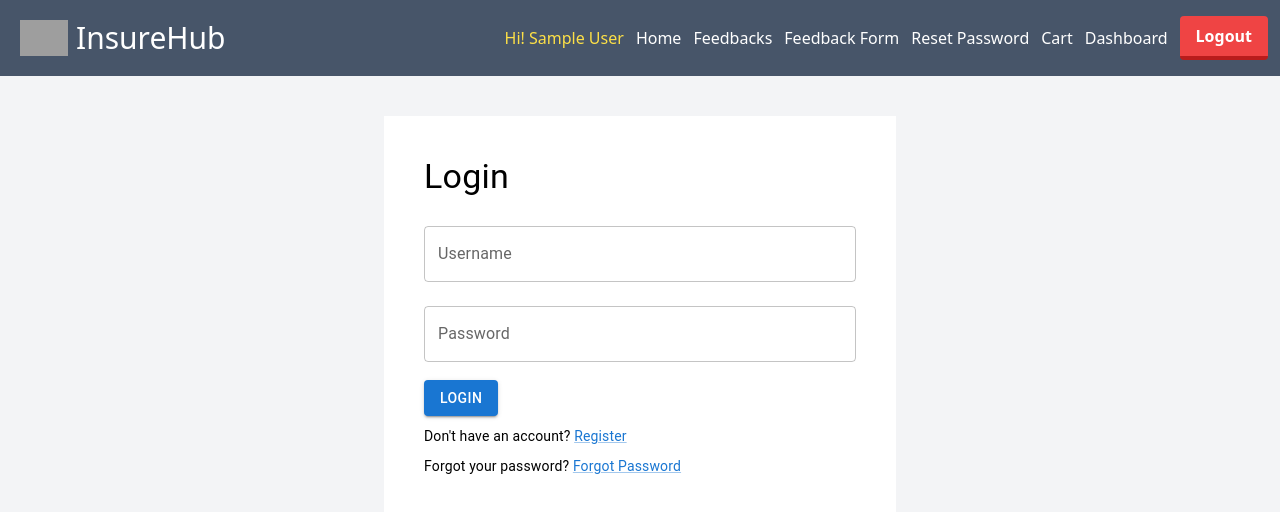
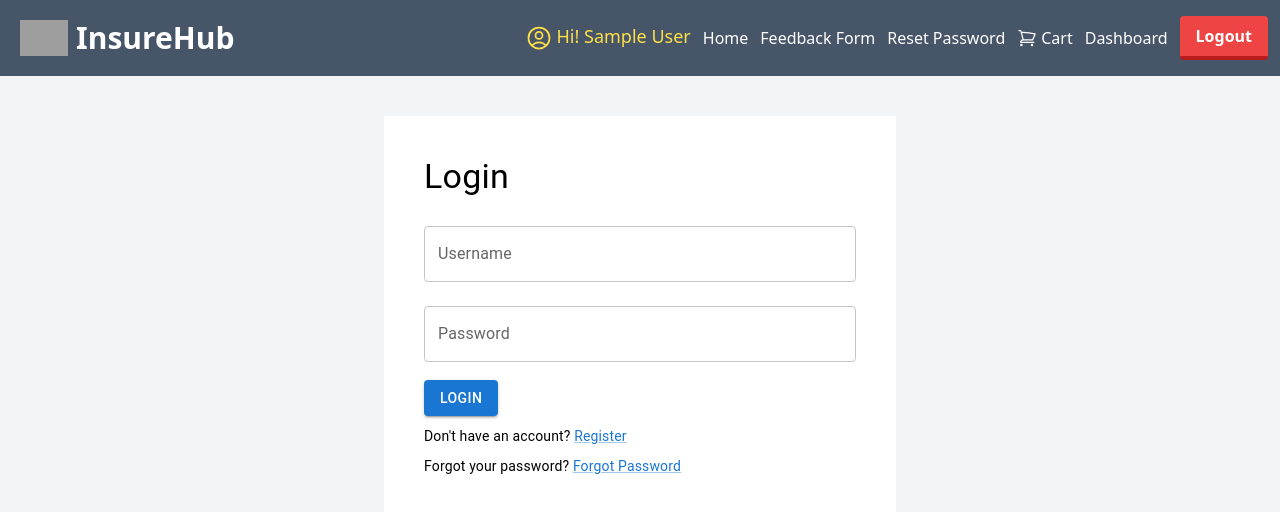
Before and after one commit to arunsingh-me/insurance-app-client-2, a React (Create React App) app: page /login in a window 1280 px wide. Shown: the top 512 px of the page. Built offline with nearby package versions, Linux system fonts and the light colour scheme; no server answers; sample sign-in values are in the browser's storage; grey boxes are pictures that could not be loaded.

Commit message:
end game3

```diff
--- a/package.json
+++ b/package.json
@@ -6,6 +6,7 @@
     "@emotion/react": "^11.11.1",
     "@emotion/styled": "^11.11.0",
     "@material-ui/core": "^4.12.4",
+    "@mui/icons-material": "^5.14.18",
     "@mui/material": "^5.14.17",
     "@testing-library/jest-dom": "^5.17.0",
     "@testing-library/react": "^13.4.0",
--- a/src/components/Navbar.jsx
+++ b/src/components/Navbar.jsx
@@ -1,12 +1,21 @@
 import { Link } from 'react-router-dom';
 import useAuth from '../hooks/useAuth';
-import { useNavigate } from 'react-router-dom';
+import { useNavigate, Navigate } from 'react-router-dom';
 import toast from 'react-hot-toast';
+// import ShoppingCartIcon from '@mui/icons-material/ShoppingCart';
 
 const Navbar = () => {
   const { auth, setAuth } = useAuth();
   const navigate = useNavigate();
+  const isAdmin = sessionStorage.getItem('admin') === 'true';
   const handlelogout = () => {
+    if (isAdmin) {
+      sessionStorage.removeItem('admin');
+      console.log('Admin logged out');
+      Navigate('/login');
+      toast.success('Logout success');
+      return;
+    }
     setAuth({});
     localStorage.removeItem('auth');
     navigate('/');
@@ -22,12 +31,30 @@ const Navbar = () => {
           src="https://img.icons8.com/cotton/64/security-checked--v3.png"
           alt="security-checked--v3"
         />
-        <h1 className="text-3xl">InsureHub</h1>
+        <h1 className="text-3xl font-extrabold">InsureHub</h1>
       </div>
-      {auth?.token && <p className="text-yellow-300">Hi! {auth?.name}</p>}
+      {auth?.token && (
+        <p className="text-yellow-300 flex text-lg">
+          <svg
+            xmlns="http://www.w3.org/2000/svg"
+            fill="none"
+            viewBox="0 0 24 24"
+            strokeWidth={1.5}
+            stroke="currentColor"
+            className="w-8 h-8 pr-1"
+          >
+            <path
+              strokeLinecap="round"
+              strokeLinejoin="round"
+              d="M17.982 18.725A7.488 7.488 0 0012 15.75a7.488 7.488 0 00-5.982 2.975m11.963 0a9 9 0 10-11.963 0m11.963 0A8.966 8.966 0 0112 21a8.966 8.966 0 01-5.982-2.275M15 9.75a3 3 0 11-6 0 3 3 0 016 0z"
+            />
+          </svg>
+          Hi! {auth?.name}
+        </p>
+      )}
       <Link to="/">Home</Link>
-      <Link to="/feedback">Feedbacks</Link>
-      {!auth?.token && (
+      {isAdmin && <Link to="/feedback">Feedback</Link>}
+      {!auth?.token && !isAdmin && (
         <>
           <Link to="/register">Register</Link>
           <Link
@@ -42,7 +69,23 @@ const Navbar = () => {
         <>
           <Link to="/feedback-form">Feedback Form</Link>
           <Link to="/forgot-password">Reset Password</Link>
-          <Link to="/cart">Cart</Link>
+          <Link to="/cart" className="flex space-x-1">
+            <svg
+              xmlns="http://www.w3.org/2000/svg"
+              fill="none"
+              viewBox="0 0 24 24"
+              strokeWidth={1.5}
+              stroke="currentColor"
+              className="w-6 h-6 pr-1"
+            >
+              <path
+                strokeLinecap="round"
+                strokeLinejoin="round"
+                d="M2.25 3h1.386c.51 0 .955.343 1.087.835l.383 1.437M7.5 14.25a3 3 0 00-3 3h15.75m-12.75-3h11.218c1.121-2.3 2.1-4.684 2.924-7.138a60.114 60.114 0 00-16.536-1.84M7.5 14.25L5.106 5.272M6 20.25a.75.75 0 11-1.5 0 .75.75 0 011.5 0zm12.75 0a.75.75 0 11-1.5 0 .75.75 0 011.5 0z"
+              />
+            </svg>
+            Cart
+          </Link>
           <Link to="/dashboard">Dashboard</Link>
           <Link
             className="bg-red-500 hover:bg-red-400 text-white font-bold py-2 px-4 border-b-4 border-red-700 hover:border-red-500 rounded"
@@ -52,6 +95,14 @@ const Navbar = () => {
           </Link>
         </>
       )}
+      {isAdmin && (
+        <Link
+          className="bg-red-500 hover:bg-red-400 text-white font-bold py-2 px-4 border-b-4 border-red-700 hover:border-red-500 rounded"
+          onClick={handlelogout}
+        >
+          Logout
+        </Link>
+      )}
     </div>
   );
 };
--- a/src/components/PolicyBuyerDashboard.jsx
+++ b/src/components/PolicyBuyerDashboard.jsx
@@ -130,7 +130,7 @@ function PolicyBuyerDashboard() {
       className="flex flex-col-reverse space-y-4 bg-neutral-200 rounded-md"
     >
       {isLoaded ? (
-        data[0].map((order) => (
+        data[0]?.map((order) => (
           <OrderDetails
             key={order.id}
             order={order}
--- a/src/context/OrderContext.js
+++ b/src/context/OrderContext.js
@@ -137,11 +137,17 @@ export const OrderProvider = ({ children }) => {
         'Content-Type': 'application/json'
       };
 
-      axios
-        .post('/order/addOrderWithUserDetails', updatedOrder[0], { headers })
-        .then((response) => {
-          console.log(response.status);
-        });
+      try {
+        const response = axios.post(
+          '/order/addOrderWithUserDetails',
+          updatedOrder[0],
+          { headers }
+        );
+        console.log(response.status);
+      } catch (error) {
+        console.error('Error posting order:', error.message);
+      }
+      //   return updatedOrder;
     });
 
     try {
@@ -153,6 +159,15 @@ export const OrderProvider = ({ children }) => {
       console.error('Error deleting data:', error.message);
     }
     // window.location.reload();
+    setUdm({
+      userName: '',
+      age: 0,
+      isTobaccoConsumer: false,
+      doesUserDrink: false,
+      nomineeName: '',
+      nomineeAge: 0,
+      nomineeRelation: ''
+    });
     toast.success('Order Placed Successfully');
     setCartChanged(!cartChanged);
     navigate('/feedback-form');
--- a/src/pages/FeedbackForm.jsx
+++ b/src/pages/FeedbackForm.jsx
@@ -10,8 +10,10 @@ import {
 } from '@material-ui/core';
 import axios from '../utils/axios';
 import toast from 'react-hot-toast';
+import { useNavigate } from 'react-router-dom';
 
 export default function FeedbackForm() {
+  const navigate = useNavigate();
   const currentDate = new Date();
   const year = currentDate.getFullYear();
   const month = (currentDate.getMonth() + 1).toString().padStart(2, '0');
@@ -37,6 +39,7 @@ export default function FeedbackForm() {
     e.preventDefault();
     postfeedback();
     console.log('Form submitted');
+    navigate('/dashboard');
   };
 
   const postfeedback = async () => {
--- a/src/pages/Login.jsx
+++ b/src/pages/Login.jsx
@@ -21,6 +21,12 @@ export default function Login() {
   } = useForm();
 
   const onSubmit = async ({ username, password }) => {
+    if (username === 'admin' && password === 'admin') {
+      toast.success('Login success');
+      sessionStorage.setItem('admin', true);
+      navigate('/feedback');
+      return;
+    }
     try {
       const response = await axios.post('/auth/token', {
         username,
@@ -37,7 +43,7 @@ export default function Login() {
       console.log(typeof data);
 
       setAuth(data);
-      navigate('/cart');
+      navigate('/');
     } catch (error) {
       toast.error('Login failed');
       console.error('Error in request:', error); // Check if there's an error in the request
--- a/src/pages/MainApp.js
+++ b/src/pages/MainApp.js
@@ -4,7 +4,8 @@ import Grid from '@mui/material/Grid';
 import Typography from '@mui/material/Typography';
 
 function MainApp(props) {
-  return (
+  const isAdmin = sessionStorage.getItem('admin') === 'true';
+  return isAdmin ? (
     <div className="flex flex-col justify-center items-center m-5 p-5">
       <Typography variant="h4" gutterBottom>
         Feedback
@@ -28,6 +29,12 @@ function MainApp(props) {
         </Grid>
       </Grid>
     </div>
+  ) : (
+    <div className="flex justify-center items-center m-5 p-5">
+      <Typography variant="h4" gutterBottom>
+        You are not logged in as Admin
+      </Typography>
+    </div>
   );
 }
 
--- a/src/pages/UserDetailsForm.js
+++ b/src/pages/UserDetailsForm.js
@@ -9,6 +9,12 @@ import { styled } from '@mui/material/styles';
 import Paper from '@mui/material/Paper';
 import Grid from '@mui/material/Grid';
 import TextField from '@mui/material/TextField';
+import {
+  Radio,
+  FormControl,
+  FormControlLabel,
+  RadioGroup
+} from '@mui/material';
 
 function UserDetailsForm(props) {
   const {
@@ -79,7 +85,7 @@ function UserDetailsForm(props) {
           onChange={handleChange}
         />
         <br />
-        <TextField
+        {/* <TextField
           style={{ width: '500px', margin: '5px' }}
           type="text"
           label="Tobacco Consumer?"
@@ -98,7 +104,7 @@ function UserDetailsForm(props) {
           value={udm.doesUserDrink}
           onChange={handleChange}
         />
-        <br />
+        <br /> */}
         <TextField
           style={{ width: '500px', margin: '5px' }}
           type="text"
@@ -128,11 +134,61 @@ function UserDetailsForm(props) {
           value={udm.nomineeRelation}
           onChange={handleChange}
         />
+        <FormControl
+          component="fieldset"
+          style={{ margin: '10px', color: 'grey' }}
+        >
+          <RadioGroup
+            row
+            aria-label="Tobacco Consumer"
+            name="isTobaccoConsumer"
+            value={udm.isTobaccoConsumer}
+            onChange={handleChange}
+          >
+            <FormControlLabel
+              value="true"
+              control={<Radio />}
+              label="Consume Tobacco"
+            />
+            <FormControlLabel
+              value="false"
+              control={<Radio />}
+              label="Doesn't consume"
+            />
+          </RadioGroup>
+        </FormControl>
+
+        <br />
+
+        <FormControl
+          component="fieldset"
+          style={{ margin: '10px', color: 'grey' }}
+        >
+          <RadioGroup
+            row
+            aria-label="Do you drink alcohol?"
+            name="doesUserDrink"
+            value={udm.doesUserDrink}
+            onChange={handleChange}
+          >
+            <FormControlLabel
+              value="true"
+              control={<Radio />}
+              label="Drinks Alcohol"
+            />
+            <FormControlLabel
+              value="false"
+              control={<Radio />}
+              label="Doesn't Drink Alcohol"
+            />
+          </RadioGroup>
+        </FormControl>
         <br />
         <br />
-        <Button type="submit" variant="contained" color="primary">
+        <br />
+        {/* <Button type="submit" variant="contained" color="primary">
           Save
-        </Button>
+        </Button> */}
       </form>
     </div>
   );
```
Also changed, not shown: 1 other file (tests, documents, lock files or other folders).
